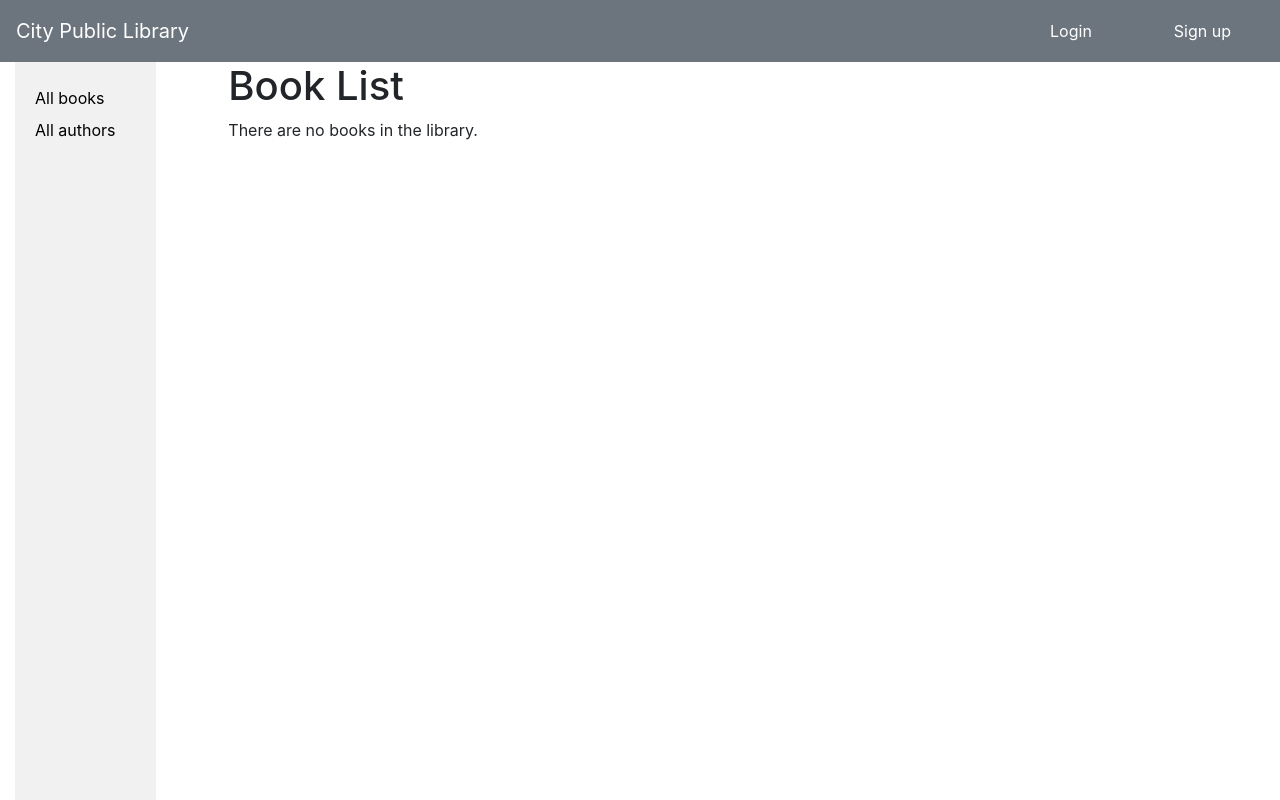
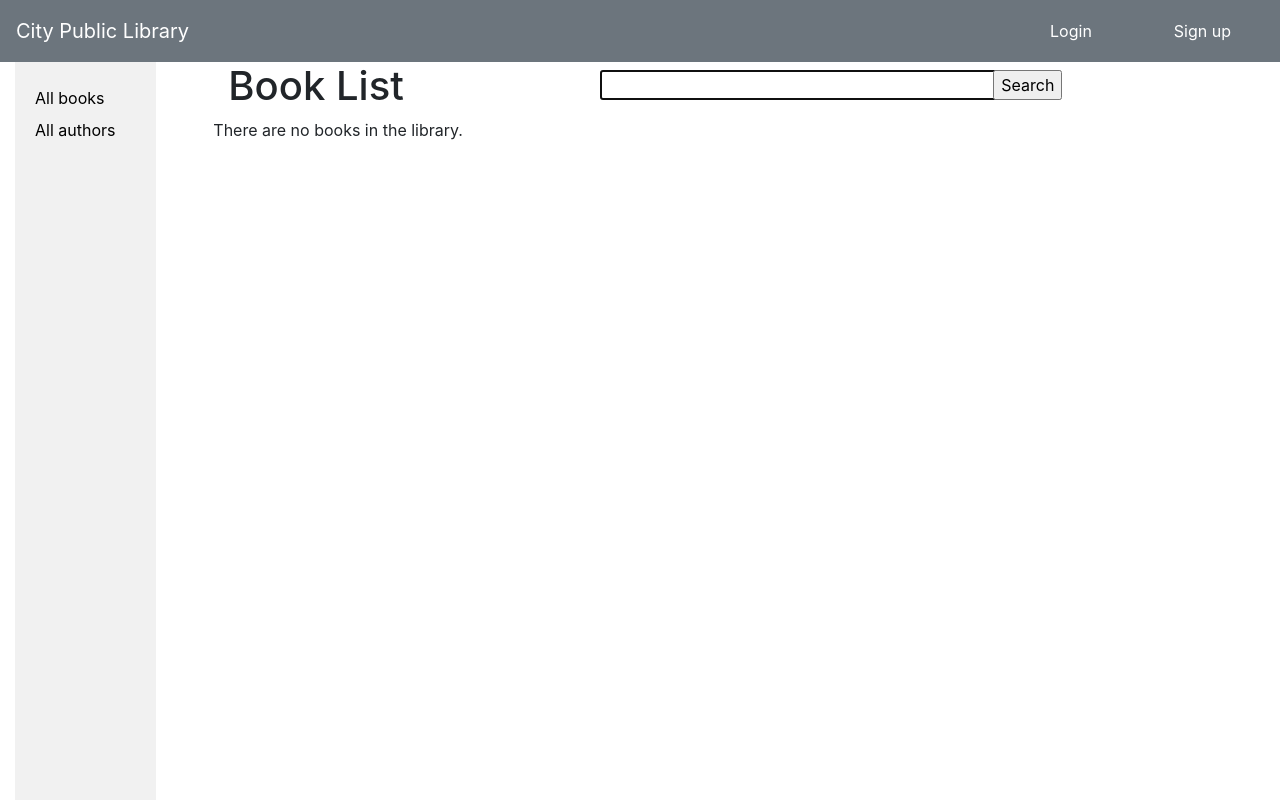
Before and after one commit to veteransgroup/locallib, a Django app: page /catalog/books/ in a window 1280 px wide. Run offline with Django 3.2, Linux system fonts and the light colour scheme; data that the repository does not hold is empty; some libraries are stand-ins or nearby versions.

Commit message:
added search function in booklist page

```diff
--- a/catalog/admin.py
+++ b/catalog/admin.py
@@ -32,6 +32,8 @@ class BooksInstanceInline(admin.TabularInline):
 @admin.register(Book)
 class BookAdmin(admin.ModelAdmin):
     list_display = ('title', 'author', 'display_genre')
+    list_filter = ('title', 'author')
+    search_fields = ['title',]
     inlines = [BooksInstanceInline]
 
 # Register the Admin classes for BookInstance using the decorator
--- a/catalog/models.py
+++ b/catalog/models.py
@@ -54,7 +54,7 @@ class Book(BaseModel):
     """
     Model representing a book (but not a specific copy of a book).
     """
-    title = models.CharField(max_length=200)
+    title = models.CharField(max_length=200, verbose_name="Book Name")
     author = models.ForeignKey('Author', on_delete=models.SET_NULL, null=True)
     # Foreign Key used because book can only have one author, but authors can have multiple books
     # Author as a string rather than object because it hasn't been declared yet in the file.
--- a/catalog/templates/catalog/book_detail.html
+++ b/catalog/templates/catalog/book_detail.html
@@ -1,7 +1,7 @@
 {% extends "base_generic.html" %}
 
 {% block content %}
-<h1>Title: {{ book.title }}</h1>
+<h1>Book Name: {{ book.title }}</h1>
 
 <p><strong>Author:</strong>
   {% if book.author %}
--- a/catalog/templates/catalog/book_list.html
+++ b/catalog/templates/catalog/book_list.html
@@ -1,14 +1,32 @@
 {% extends "base_generic.html" %}
 
 {% block content %}
-<h1>Book List</h1>
 
+<div class="row">
+  <div class="col-md-3">
+    <h1>Book List</h1>
+  </div>
+  <div class="col-md-9">
+    <form class="navbar navbar-expand navbar-dark flex-column" action="" method="get">
+      <div class="row">
+        <div class="col-md-8">
+          <input type="text" size="40" name="q" value="{{q}}" autofocus>
+          {% if admin %}
+          <input type="hidden" name="del" value="y">
+          {% endif %}
+        </div>
+        <div class="col-md-3">
+          <input type="submit" value="Search">
+        </div>
+    </form>
+  </div>
+</div>
 {% if book_list %}
 <ul>
   <table class="table table-hover">
     <thead>
       <tr>
-        <td>Book</td>
+        <td>Book Name</td>
         <td>Genre</td>
         <td>Language</td>
         <td>Summary</td>
--- a/catalog/templates/catalog/bookinstance_list.html
+++ b/catalog/templates/catalog/bookinstance_list.html
@@ -8,7 +8,7 @@
   <table class="table table-hover">
     <thead>
       <tr>
-        <td>Book</td>
+        <td>Book Name</td>
         <td>Author</td>
         <td>Imprint</td>
         <td>Status</td>
--- a/catalog/templates/catalog/bookinstance_list_borrowed.html
+++ b/catalog/templates/catalog/bookinstance_list_borrowed.html
@@ -8,7 +8,7 @@
   <table class="table table-hover">
     <thead>
       <tr>
-        <td>Book</td>
+        <td>Book Name</td>
         <td>Due date</td>
         {% if all %}
         <td>Borrower</td>
--- a/catalog/views.py
+++ b/catalog/views.py
@@ -65,14 +65,20 @@ class BookListView(generic.ListView):
     # 覆写 get_queryset 可自定义查询结果
 
     def get_queryset(self):
+        search = self.request.GET.get('q')
+        queryset=Book.objects.all()
+        if search:
+            queryset=queryset.filter(title__icontains=search)
         if self.request.GET.get('del') is not None:
-            return Book.objects.filter(deleted_at__isnull=False)
-        return Book.objects.filter(deleted_at=None)
+            return queryset.filter(deleted_at__isnull=False)
+        return queryset.filter(deleted_at=None)
 
     def get_context_data(self, **kwargs):
         context = super().get_context_data(**kwargs)
-        if self.request.GET.get('del') is not None:
+        if self.request.GET.get('del'):
             context['admin']='Yes'
+        if self.request.GET.get('q'):
+            context['q']=self.request.GET.get('q')
         return context
 
 
```
